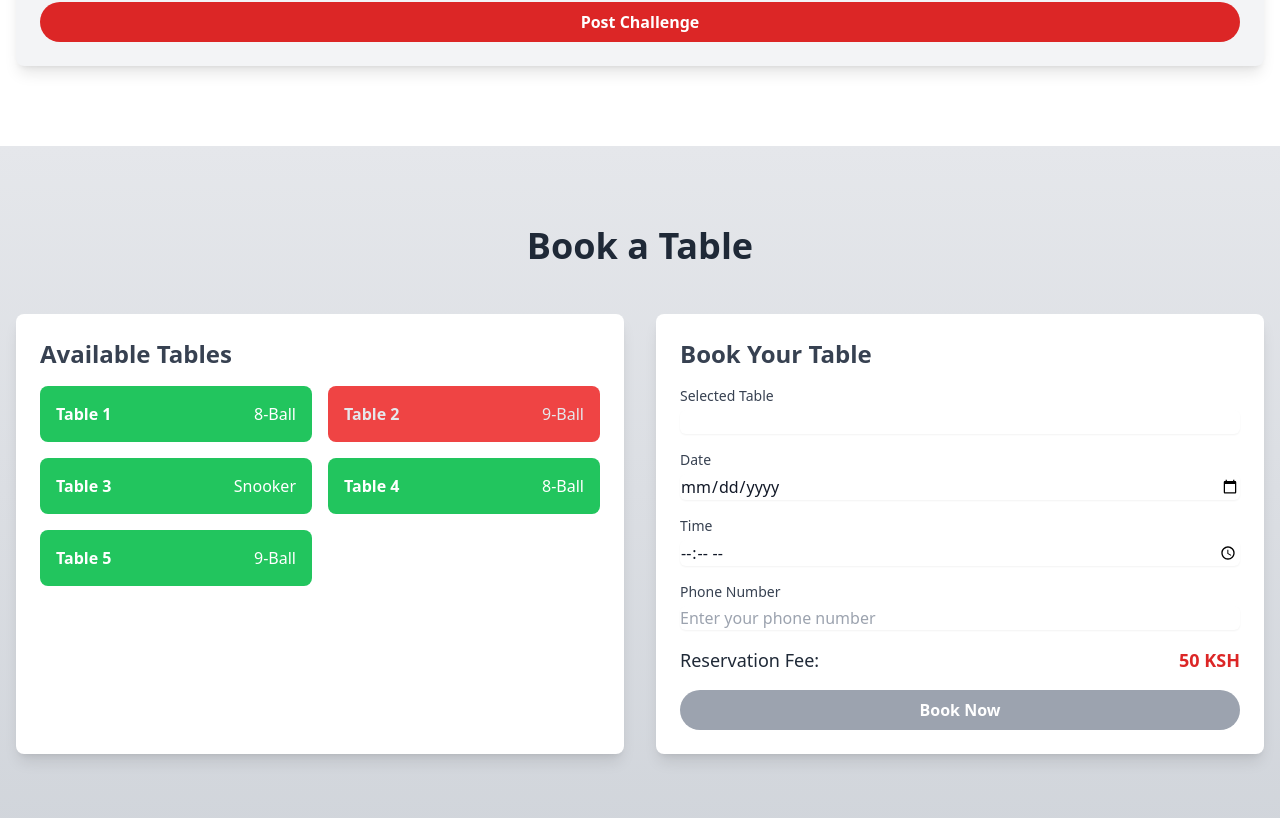
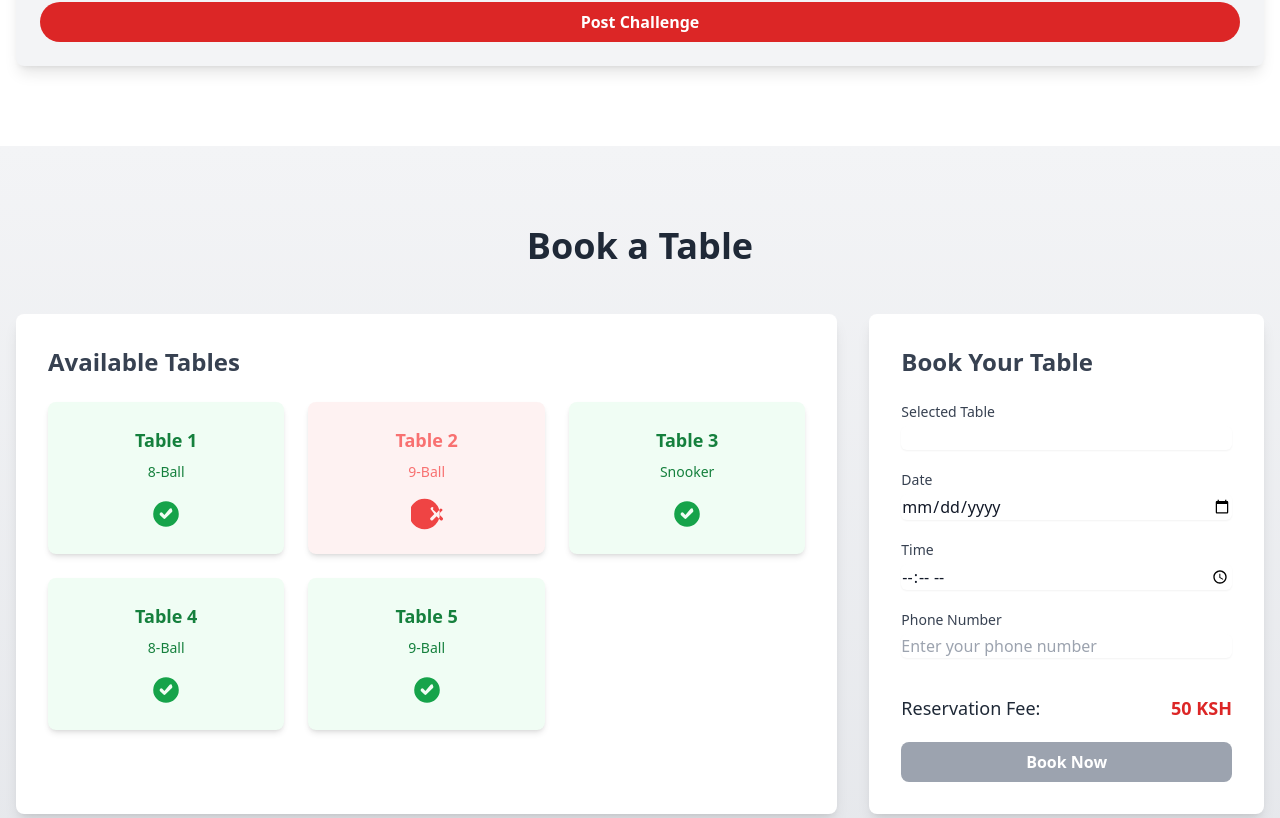
Before and after one commit to maqiie/Chalk-house, a React (Create React App) app: page / in a window 1280 px wide. Shown: the part 2822-3640 px from the top of the page. Built offline with nearby package versions, Linux system fonts and the light colour scheme.

Commit message:
added some feature

```diff
--- a/src/components/Home.js
+++ b/src/components/Home.js
@@ -870,62 +870,67 @@ export default function ChalkHouse() {
       </section>
 
       {/* Table Booking Section */}
-      <section
-        id="book"
-        className="py-20 bg-gradient-to-b from-gray-200 to-gray-300"
-      >
+<section id="book" className="py-20 bg-gradient-to-b from-gray-100 to-gray-200">
   <div className="container mx-auto px-4">
     <h2 className="text-4xl font-bold mb-12 text-center text-gray-800">
       Book a Table
     </h2>
-          <div className="grid grid-cols-1 md:grid-cols-2 gap-8">
-            <div className="bg-white rounded-lg shadow-lg p-6">
-              <h3 className="text-2xl font-semibold mb-4 text-gray-700">
+    <div className="grid grid-cols-1 lg:grid-cols-3 gap-8">
+      {/* Available Tables Section */}
+      <div className="lg:col-span-2 bg-white rounded-lg shadow-lg p-8">
+        <h3 className="text-2xl font-semibold mb-6 text-gray-700">
           Available Tables
         </h3>
-              <div className="grid grid-cols-1 sm:grid-cols-2 gap-4">
-                {tables.map((table) => (
+        <div className="grid grid-cols-1 sm:grid-cols-2 md:grid-cols-3 gap-6">
+          {tables.slice(0, 6).map((table) => (
             <button
               key={table.id}
               onClick={() => setSelectedTable(table)}
-                    className={`flex items-center justify-between p-4 rounded-lg transition-colors duration-300 ${
+              className={`flex flex-col items-center justify-center p-6 rounded-lg shadow-md transition-transform transform duration-300 ${
                 table.isAvailable
-                        ? "bg-green-500 hover:bg-green-600 text-white"
-                        : "bg-red-500 cursor-not-allowed text-gray-200"
+                  ? "bg-green-50 hover:bg-green-100 text-green-700"
+                  : "bg-red-50 text-red-400 cursor-not-allowed"
+              } ${
+                selectedTable?.id === table.id ? "scale-105 border border-red-500" : ""
               }`}
               disabled={!table.isAvailable}
             >
-                    <span className="font-semibold">{table.name}</span>
-                    <span>{table.type}</span>
+              <span className="font-semibold text-lg mb-2">{table.name}</span>
+              <span className="text-sm">{table.type}</span>
+              {table.isAvailable ? (
+                <svg className="w-8 h-8 text-green-600 mt-4" fill="currentColor" viewBox="0 0 20 20">
+                  <path fillRule="evenodd" d="M10 18a8 8 0 100-16 8 8 0 000 16zm3.707-11.293a1 1 0 00-1.414 0L9 10.586 7.707 9.293a1 1 0 00-1.414 1.414l2 2a1 1 0 001.414 0l4-4a1 1 0 000-1.414z" clipRule="evenodd" />
+                </svg>
+              ) : (
+                <svg className="w-8 h-8 text-red-500 mt-4" fill="currentColor" viewBox="0 0 20 20">
+                  <path fillRule="evenodd" d="M18 10A8 8 0 11-1 10 8 8 0 0118 10zm-4-4a1 1 0 00-1.414 1.414L14.586 10l-2.293 2.293a1 1 0 001.414 1.414L16 11.414l2.293 2.293a1 1 0 001.414-1.414L17.414 10l2.293-2.293A1 1 0 0018.293 6.707L16 9.414l-2.293-2.293z" clipRule="evenodd" />
+                </svg>
+              )}
             </button>
           ))}
         </div>
       </div>
-            <div className="bg-white rounded-lg shadow-lg p-6">
-              <h3 className="text-2xl font-semibold mb-4 text-gray-700">
+
+      {/* Booking Form */}
+      <div className="bg-white rounded-lg shadow-lg p-8">
+        <h3 className="text-2xl font-semibold mb-6 text-gray-700">
           Book Your Table
         </h3>
-              <form onSubmit={bookTable} className="space-y-4">
+        <form onSubmit={bookTable} className="space-y-5">
           <div>
-                  <label
-                    htmlFor="table"
-                    className="block text-sm font-medium text-gray-700"
-                  >
+            <label htmlFor="table" className="block text-sm font-medium text-gray-700">
               Selected Table
             </label>
             <input
               type="text"
               id="table"
               value={selectedTable ? selectedTable.name : ""}
-                    className="mt-1 block w-full rounded-md border-gray-300 shadow-sm focus:border-red-500 focus:ring focus:ring-red-200 focus:ring-opacity-50"
+              className="mt-1 block w-full rounded-md border-gray-300 shadow-sm focus:border-blue-500 focus:ring focus:ring-blue-200 focus:ring-opacity-50"
               readOnly
             />
           </div>
           <div>
-                  <label
-                    htmlFor="date"
-                    className="block text-sm font-medium text-gray-700"
-                  >
+            <label htmlFor="date" className="block text-sm font-medium text-gray-700">
               Date
             </label>
             <input
@@ -933,15 +938,12 @@ export default function ChalkHouse() {
               id="date"
               value={bookingDate}
               onChange={(e) => setBookingDate(e.target.value)}
-                    className="mt-1 block w-full rounded-md border-gray-300 shadow-sm focus:border-red-500 focus:ring focus:ring-red-200 focus:ring-opacity-50"
+              className="mt-1 block w-full rounded-md border-gray-300 shadow-sm focus:border-blue-500 focus:ring focus:ring-blue-200 focus:ring-opacity-50"
               required
             />
           </div>
           <div>
-                  <label
-                    htmlFor="time"
-                    className="block text-sm font-medium text-gray-700"
-                  >
+            <label htmlFor="time" className="block text-sm font-medium text-gray-700">
               Time
             </label>
             <input
@@ -949,39 +951,30 @@ export default function ChalkHouse() {
               id="time"
               value={bookingTime}
               onChange={(e) => setBookingTime(e.target.value)}
-                    className="mt-1 block w-full rounded-md border-gray-300 shadow-sm focus:border-red-500 focus:ring focus:ring-red-200 focus:ring-opacity-50"
+              className="mt-1 block w-full rounded-md border-gray-300 shadow-sm focus:border-blue-500 focus:ring focus:ring-blue-200 focus:ring-opacity-50"
               required
             />
           </div>
           <div>
-                  <label
-                    htmlFor="phone"
-                    className="block text-sm font-medium text-gray-700"
-                  >
+            <label htmlFor="phone" className="block text-sm font-medium text-gray-700">
               Phone Number
             </label>
             <input
               type="tel"
               id="phone"
               placeholder="Enter your phone number"
-                    className="mt-1 block w-full rounded-md border-gray-300 shadow-sm focus:border-red-500 focus:ring focus:ring-red-200 focus:ring-opacity-50"
+              className="mt-1 block w-full rounded-md border-gray-300 shadow-sm focus:border-blue-500 focus:ring focus:ring-blue-200 focus:ring-opacity-50"
               required
             />
           </div>
-                <div className="flex justify-between items-center">
-                  <span className="text-lg font-medium text-gray-800">
-                    Reservation Fee:
-                  </span>
-                  <span className="text-lg font-semibold text-red-600">
-                    50 KSH
-                  </span>
+          <div className="flex justify-between items-center pt-4">
+            <span className="text-lg font-medium text-gray-800">Reservation Fee:</span>
+            <span className="text-lg font-semibold text-red-600">50 KSH</span>
           </div>
           <button
             type="submit"
-                  className={`w-full py-2 px-4 font-bold text-white rounded-full transition-colors duration-300 ${
-                    selectedTable
-                      ? "bg-red-600 hover:bg-red-700"
-                      : "bg-gray-400 cursor-not-allowed"
+            className={`w-full py-2 px-4 font-bold text-white rounded-lg transition-transform transform duration-300 ${
+              selectedTable ? "bg-blue-600 hover:bg-blue-700 scale-105" : "bg-gray-400 cursor-not-allowed"
             }`}
             disabled={!selectedTable}
           >
```
Lines whose indentation alone changed are shown as unchanged.
